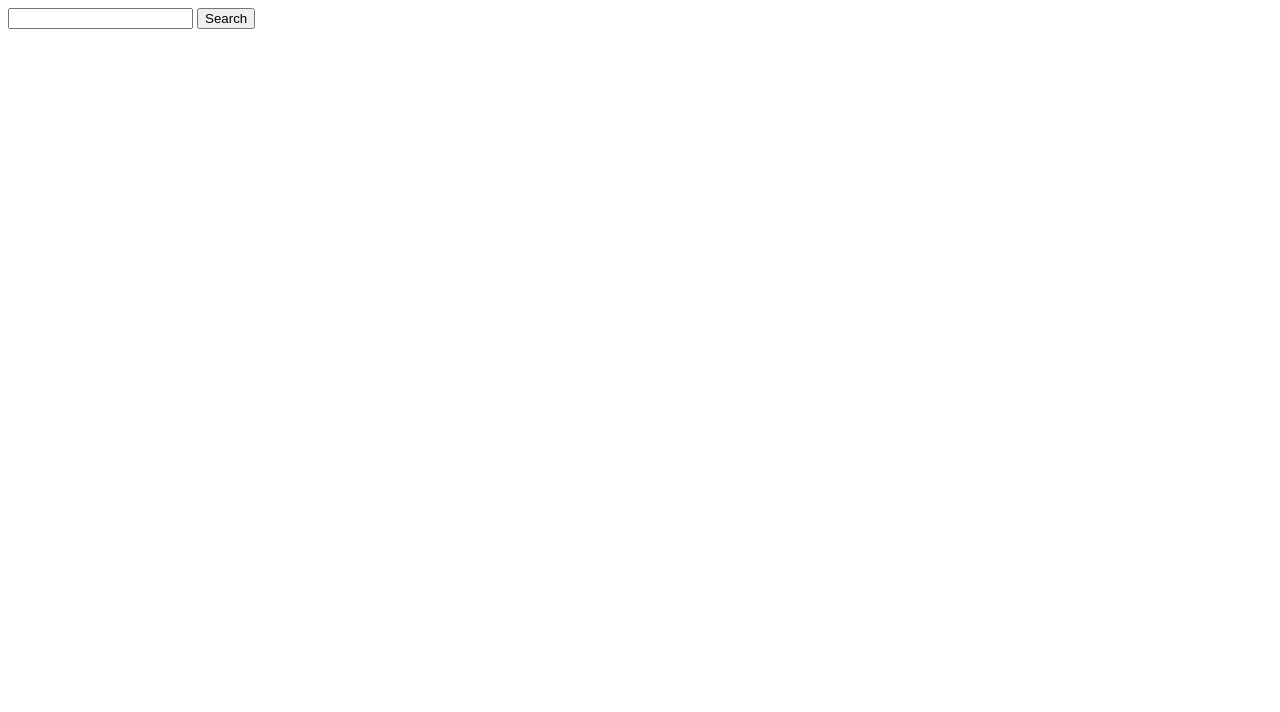
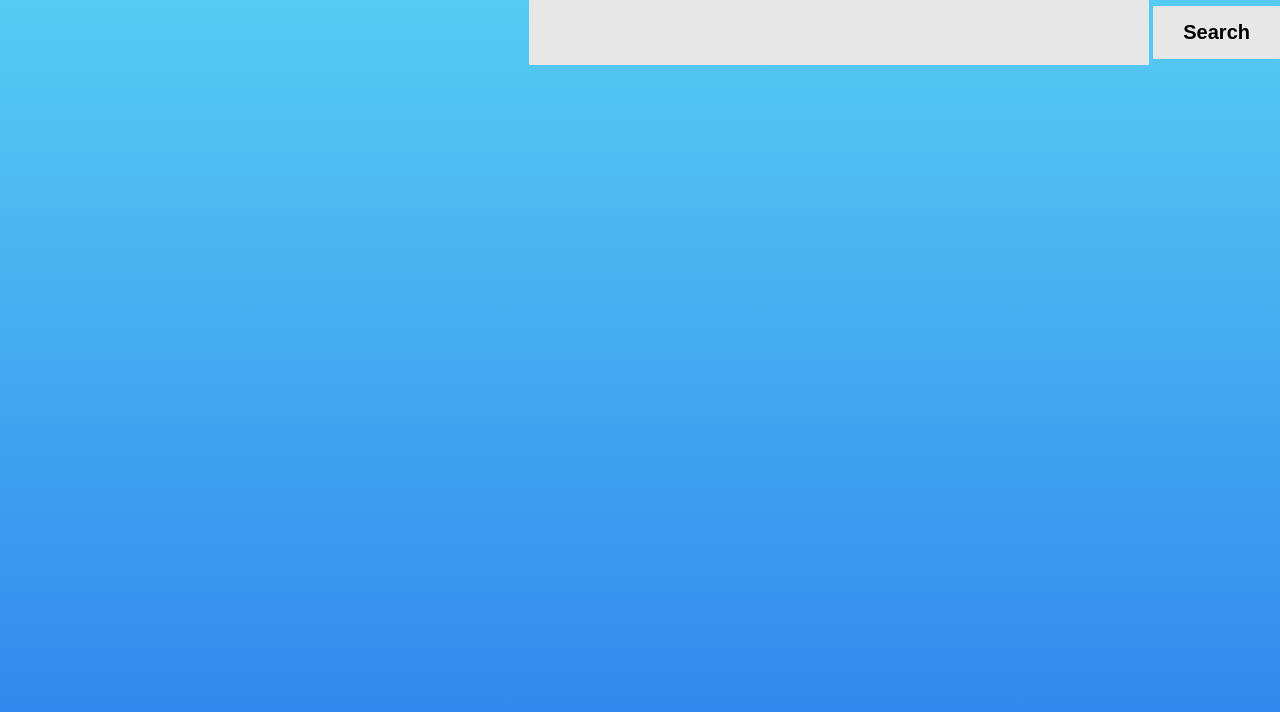
Before and after one commit to szynkie/dx, a website: page cw03/index.html in a window 1280 px wide. Drawn offline with Linux system fonts and the light colour scheme.

Commit message:
err catch

```diff
--- a/cw03/index.html
+++ b/cw03/index.html
@@ -4,17 +4,19 @@
     <meta charset="UTF-8">
     <meta http-equiv="X-UA-Compatible" content="IE=edge">
     <meta name="viewport" content="width=device-width, initial-scale=1.0">
+    <link rel="stylesheet" href="./style.css">
     <title>Document</title>
 </head>
 <body>
     <div>
         <input type="text" id="inputBox">
-        <button id="srchBtn">Search</button>
+        <button type="submit" id="srchBtn">Search</button>
     </div>
     <div>
 <h1 class="name" id="name"></h1>
 <p class="temp" id="temp"></p>
 <h2 class="desc" id="desc"></h2>
+<p class="press" id="press"></p>
     </div>
     <script src="index.js"></script>
 </body>
--- a/cw03/index.js
+++ b/cw03/index.js
@@ -39,6 +39,7 @@ var srchButton = document.querySelector('#srchBtn');
 var nameh1 = document.querySelector('#name');
 var desch2 = document.querySelector('#desc');
 var tempp = document.querySelector('#temp');
+var pressp = document.querySelector('#press');
 srchButtonAction();
 function getInput() {
     inputBox = document.querySelector('#inputBox');
@@ -82,8 +83,11 @@ function getStorageData() {
 function painter(data) {
     getData(data)
         .then(function (value) {
-        nameh1.innerHTML = value['name'];
+        if (value['cod'] != "400")
+            nameh1.innerHTML = value['name'];
         desch2.innerHTML = value['weather'][0]['description'];
         tempp.innerHTML = value['main']['temp'] + "°C";
-    });
+        pressp.innerHTML = value['main']['pressure'] + "hPa";
+    })
+        .catch(function (err) { return alert("Invalid data"); });
 }
--- /dev/null
+++ b/cw03/style.css
@@ -0,0 +1,40 @@
+html,
+body {
+  height: 100%;
+  margin: 0;
+  padding: 0;
+  overflow: hidden;
+}
+
+html body {
+  background: linear-gradient(to bottom, #56ccf2, #2f80ed);
+  font-family: sans-serif;
+  display: flex;
+  justify-content: flex-end;
+  font-family: "Roboto", sans-serif;
+}
+
+input[type="text"] {
+  width: 600px;
+  height: 55px;
+  padding: 5px 10px;
+  background: #e7e7e7;
+  border: none;
+  border-radius: 1px;
+  font-family: "Nunito", sans-serif;
+  font-weight: bold;
+  font-size: 20px;
+}
+
+button[type="submit"] {
+  padding: 15px 30px;
+  background: #e7e7e7;
+  border: none;
+  border-radius: 1px;
+  font-family: "Nunito", sans-serif;
+  font-weight: bold;
+  font-size: 20px;
+}
+
+h1 h2 p {
+}
```
Also changed, not shown: cw03/index.ts (+5 -2 lines).
